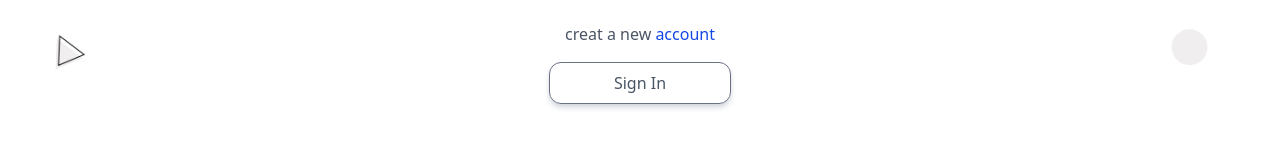
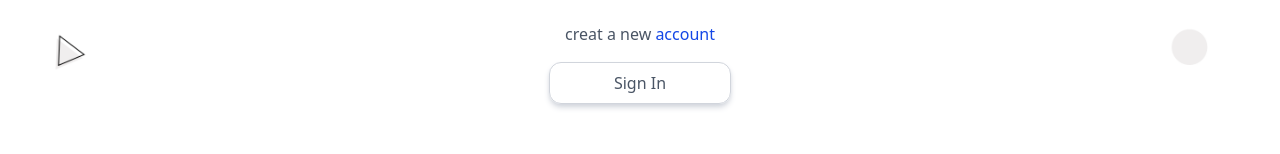
Before and after one commit to MohammadTaqiShirzad/task-manager, a React (Vite) app: page /logout in a window 1280 px wide. Shown: the part 367-521 px from the top of the page. Built offline with nearby package versions, Linux system fonts and the light colour scheme; sample sign-in values are in the browser's storage.

Commit message:
some changes

```diff
--- a/src/components/LogoutConfirm.tsx
+++ b/src/components/LogoutConfirm.tsx
@@ -14,7 +14,7 @@ const LogoutConfirm = () => {
           </span>
           <Link
             to="/signin"
-            className="text-gray-600 py-2 px-16 rounded-xl border border-gray-500 shadow-md shadow-gray-300"
+            className="text-gray-600 py-2 px-16 rounded-xl border border-gray-300 shadow-md shadow-gray-300"
           >
             Sign In
           </Link>
```
